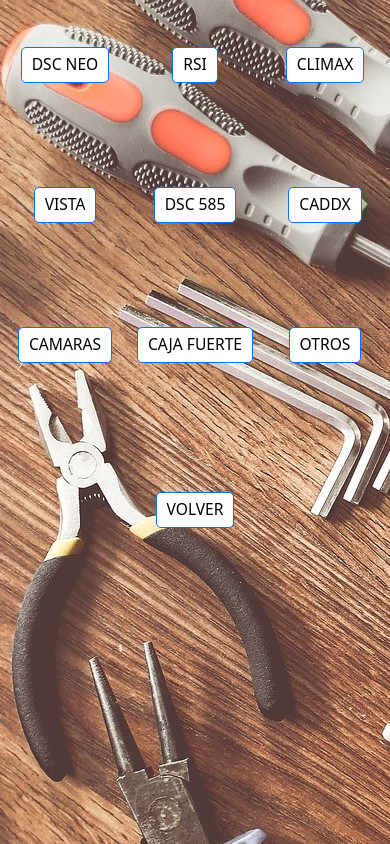
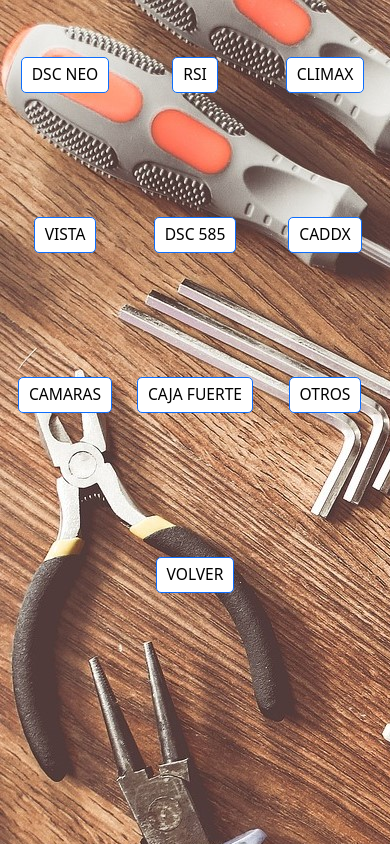
Before and after one commit to MauricioBuda/manualesProseMauri, a plain HTML site: page pages/manuales.html in a window 390 px wide. Drawn offline with nearby package versions, Linux system fonts and the light colour scheme.

```diff
--- a/css/styless.css
+++ b/css/styless.css
@@ -94,7 +94,7 @@
 
  @media screen and (max-width: 728px) {
   .manuales_section{
-    grid-template-rows: 130px 130px 130px 180px ;
+    grid-template-rows: 150px 150px 150px 190px ;
     row-gap: 1rem;
   }
 }
```
